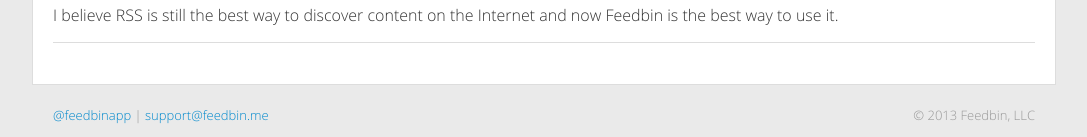
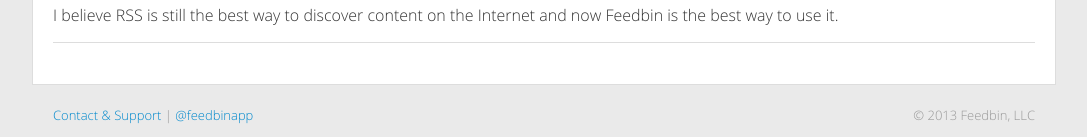
Before and after one commit to digideskio/feedbin-blog, a Jekyll site: the page built from index.html, in a window 1280 px wide. Shown: the part 1571-1708 px from the top of the page, without its empty margins (96-1183 px from the left). Built offline with Jekyll 4.4.1, drawn with Linux system fonts in a browser that asks for light colours; the list of posts is cut into pages by our own code; comment, search, counter and statistics services are not loaded.

Commit message:
Added support link.

```diff
--- a/_layouts/default.html
+++ b/_layouts/default.html
@@ -30,7 +30,7 @@
 		<div class="container clearfix">
 			<div class="content">
 				<div class="half">
-					<p><a href="https://twitter.com/feedbinapp">@feedbinapp</a> | <a href="mailto:support@feedbin.me">support@feedbin.me</a></p>
+					<p><a href="https://github.com/feedbin/support#readme">Contact & Support</a> | <a href="https://twitter.com/feedbinapp">@feedbinapp</a></p>
 				</div>
 				<div class="half right-text">
 					<p>© {{ site.time | date: "%Y" }} Feedbin, LLC</p>
```
